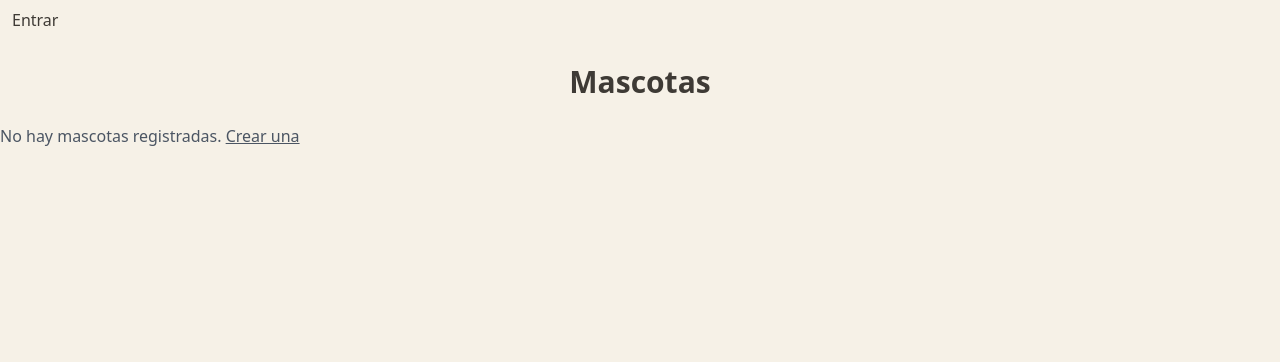
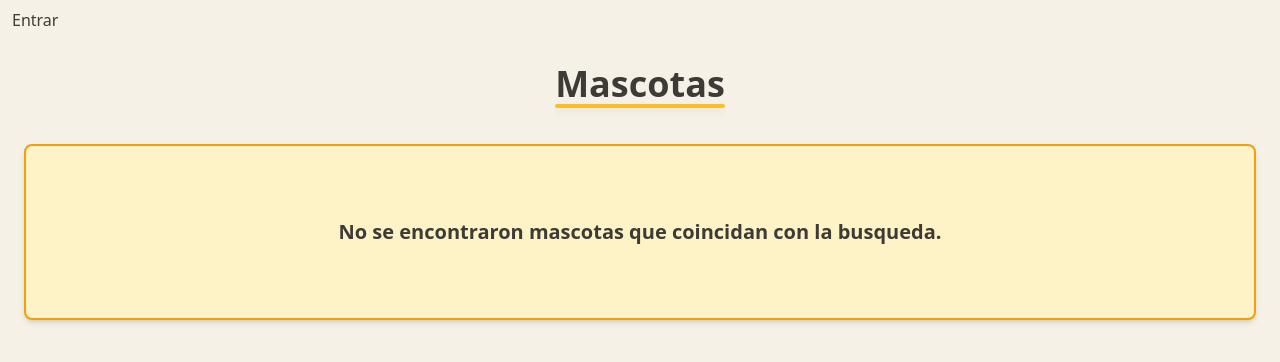
Before and after one commit to factor-rgb/Dynamus-Store, a Django app: page /list in a window 1280 px wide. Shown: the top 362 px of the page. Run offline with Django 5.2, Linux system fonts and the light colour scheme; data that the repository does not hold is empty; some libraries are stand-ins or nearby versions.

Commit message:
feat: improve pet list, deleted view comments.

```diff
--- a/src/core/templates/core/pet_list.html
+++ b/src/core/templates/core/pet_list.html
@@ -3,77 +3,130 @@
 {% block title %}Catty's/Listado de Mascotas{% endblock %}
 
 {% block content %}
-    <div class="flex flex-col gap-6 items-center justify-between my-6">
-        <h1 class="text-3xl font-bold ease-out">Mascotas</h1>
+    <!-- div with the title and a create button(with permissions) -->
+    <div class="flex flex-col gap-2 items-center justify-between mt-6">
+        <h2 class="text-4xl mb-4 font-bold relative inline-block after:content-['']
+                    after:absolute after:left-0 after:-bottom-1 after:w-full
+                    after:h-1 after:bg-amber-400 after:rounded-full after:shadow-md">
+            Mascotas
+        </h2>
+
         {% if user.employee.access_level >= 3%}
-            <a href="{% url 'core:create' %}" class="inline-block px-4 py-2 bg-blue-600 text-white rounded shadow">Crear mascota</a>
+            <a href="{% url 'core:create' %}"
+                class="bg-[#D98C5F] hover:bg-[#B97249]
+                        text-white font-medium block px-4 py-2.5 rounded-lg
+                        transition duration-200 justify-center">
+                Registrar nueva mascota
+            </a>
         {% endif %}
     </div>
 
-    {% if pets %}
+    <!-- if there are results, shows a navbar -->
+    {% if is_paginated and pets %}
+        <nav class="mt-6 mx-4 sm:mx-8 lg:mx-6 flex items-center justify-center space-x-1">
 
-        {% if is_paginated %}
-            <nav class="my-6 flex items-center justify-center space-x-2">
-
-                <!-- Botón Anterior -->
+            <!-- previous button -->
             {% if page_obj.has_previous %}
                 <a href="?page={{ page_obj.previous_page_number }}"
-                    class="px-3 py-1 border rounded hover:bg-gray-100">
+                    class="flex items-center gap-1 px-3 py-1 border-2 border-orange-400 rounded-xl hover:bg-white font-semibold">
+                    <svg
+                        xmlns="http://www.w3.org/2000/svg"
+                        width="19" height="19" viewBox="0 0 24 24"
+                        fill="none" stroke="currentColor"
+                        stroke-width="3"
+                    >
+                        <path d="m15 18-6-6 6-6"></path>
+                    </svg>
                     Anterior
                 </a>
             {% else %}
                 <span
-                        class="px-3 py-1 border rounded text-gray-400 bg-gray-100 cursor-not-allowed pointer-events-none">
+                    class="flex items-center text-zinc-600 gap-1 px-3 py-1 border-2 bg-zinc-200 border-gray-500 rounded-xl cursor-not-allowed pointer-events-none">
+                    <svg
+                        xmlns="http://www.w3.org/2000/svg"
+                        width="19" height="19" viewBox="0 0 24 24"
+                        fill="none" stroke="currentColor"
+                        stroke-width="2"
+                    >
+                        <path d="m15 18-6-6 6-6"></path>
+                    </svg>
                     Anterior
                 </span>
             {% endif %}
 
-                <!-- Página actual -->
-                <span class="px-3 py-1">
-                    Página {{ page_obj.number }} de {{ page_obj.paginator.num_pages }}
+            <!-- current page -->
+            <span class="px-3 py-1 text-lg font-semibold text-center">
+                Página<br class="sm:hidden"> {{ page_obj.number }} de {{ page_obj.paginator.num_pages }}
             </span>
 
-                <!-- Botón Siguiente -->
+            <!-- next button -->
             {% if page_obj.has_next %}
                 <a href="?page={{ page_obj.next_page_number }}"
-                    class="px-3 py-1 border rounded hover:bg-gray-100">
+                class="flex items-center gap-1 px-3 py-1 border-2 border-orange-400 rounded-xl hover:bg-white font-semibold">
                     Siguiente
+                    <svg
+                        xmlns="http://www.w3.org/2000/svg"
+                        width="19" height="19" viewBox="0 0 24 24"
+                        fill="none" stroke="currentColor"
+                        stroke-width="3">
+                        <path d="m9 6 6 6-6 6"></path>
+                    </svg>
                 </a>
             {% else %}
                 <span
-                        class="px-3 py-1 border rounded text-gray-400 bg-gray-100 cursor-not-allowed pointer-events-none">
+                    class="flex items-center text-zinc-600 gap-1 px-3 py-1 border-2 bg-zinc-200 border-gray-500 rounded-xl cursor-not-allowed pointer-events-none">
                     Siguiente
+                    <svg
+                        xmlns="http://www.w3.org/2000/svg"
+                        width="19" height="19" viewBox="0 0 24 24"
+                        fill="none" stroke="currentColor"
+                        stroke-width="3">
+                        <path d="m9 6 6 6-6 6"></path>
+                    </svg>
                 </span>
             {% endif %}
-
         </nav>
     {% endif %}
 
+    <!-- frame with the results of the search -->
     <div class="
-            bg-zinc-600
+        bg-amber-100
+        border-2
+        border-amber-500
         py-4
         px-4
-            mx-0 sm:mx-4 lg:mx-6
+        mx-4 sm:mx-8 lg:mx-6
+        my-6
         rounded-lg
-            grid grid-cols-1 md:grid-cols-2 lg:grid-cols-3
+        grid
+        grid-cols-[repeat(1,250px)]
+        sm:grid-cols-[repeat(2,300px)]
+        md:grid-cols-[repeat(2,300px)]
+        lg:grid-cols-[repeat(auto-fit,300px)]
         gap-6 md:gap-10 lg:gap-6
-            items-start
+        justify-center
+        shadow-md
     ">
+        <!-- if there are results, shows clickable cards to go into details -->
+        {% if pets %}
             {% for pet in pets %}
-                <a href="{% url 'core:detail' pet.pk %}" class="text-sm self-start">
+                <!-- shows the pet data and extra info if the user has permissions -->
+                <a href="{% url 'core:detail' pet.pk %}" class="text-sm w-full">
                     <article class="
                         bg-white
+                        border-2
                         rounded-lg
+                        border-amber-600
                         shadow
                         p-4
                         flex
                         flex-col
                         gap-2
-
                         transform-gpu
                         transition-all
                         duration-300
                         ease-out
+                        w-full
 
                         hover:scale-105
                         hover:shadow-xl
@@ -82,75 +135,117 @@
 
                         <h2 class="
                             text-xl sm:text-lg md:text-xl lg:text-2xl
-                            font-semibold text-gray-800
-                            border-b border-gray-300
+                            font-semibold
+                            border-b border-amber-400
                             pb-2 mb-4
                             text-center
                         ">
                             {{ pet.name|capfirst }}
                         </h2>
-                        <p class="text-sm text-gray-600">
-                            <strong>Edad:</strong> {{ pet.age }} años
+                        <p class="">
+                            <strong>Edad:</strong><br>
+                            {{ pet.age }} años
                         </p>
-                        <p class="text-sm text-gray-600">
-                            <strong>Raza:</strong> {{ pet.breed }}
+                        <p class="">
+                            <strong>Raza:</strong><br>
+                            {{ pet.breed }}
                         </p>
-                        <p class="text-sm text-gray-600">
-                            <strong>Sexo:</strong> {{ pet.gender }}
+                        <p class="">
+                            <strong>Sexo:</strong><br>
+                            {{ pet.gender }}
                         </p>
-                        <p class="text-sm text-gray-600">
-                            <strong>Tamaño:</strong> {{ pet.size }}
+                        <p class="">
+                            <strong>Tamaño:</strong><br>
+                            {{ pet.size }}
                         </p>
-                        <p class="mt-2 text-sm text-gray-700 truncate">
+                        {% if user.employee.access_level >= 3%}
+                            <p class="mt-2 truncate">
                                 <strong>Anotaciones:</strong><br>
                                 {{ pet.annotations|default:"No hay anotaciones registradas" }}
                             </p>
+                        {% endif %}
                     </article>
                 </a>
             {% endfor %}
+        {% else %}
+            <article class="
+                col-span-full
+                flex
+                items-center
+                justify-center
+                w-full
+            ">
+                <p class="text-center text-xl font-bold m-14">
+                    No se encontraron mascotas que coincidan con la busqueda.
+                </p>
+            </article>
+        {% endif %}
     </div>
 
-        {% if is_paginated %}
-            <nav class="my-6 flex items-center justify-center space-x-2">
+    <!-- if there are results, shows a navbar -->
+    {% if is_paginated and pets %}
+        <nav class="mb-6 flex items-center justify-center space-x-1">
 
-                <!-- Botón Anterior -->
+            <!-- previous button -->
             {% if page_obj.has_previous %}
                 <a href="?page={{ page_obj.previous_page_number }}"
-                    class="px-3 py-1 border rounded hover:bg-gray-100">
+                    class="flex items-center gap-1 px-3 py-1 border-2 border-orange-400 rounded-xl hover:bg-white font-semibold">
+                    <svg
+                        xmlns="http://www.w3.org/2000/svg"
+                        width="19" height="19" viewBox="0 0 24 24"
+                        fill="none" stroke="currentColor"
+                        stroke-width="3"
+                    >
+                        <path d="m15 18-6-6 6-6"></path>
+                    </svg>
                     Anterior
                 </a>
             {% else %}
                 <span
-                        class="px-3 py-1 border rounded text-gray-400 bg-gray-100 cursor-not-allowed pointer-events-none">
+                    class="flex items-center text-zinc-600 gap-1 px-3 py-1 border-2 bg-zinc-200 border-gray-500 rounded-xl cursor-not-allowed pointer-events-none">
+                    <svg
+                        xmlns="http://www.w3.org/2000/svg"
+                        width="19" height="19" viewBox="0 0 24 24"
+                        fill="none" stroke="currentColor"
+                        stroke-width="2"
+                    >
+                        <path d="m15 18-6-6 6-6"></path>
+                    </svg>
                     Anterior
                 </span>
             {% endif %}
 
-                <!-- Página actual -->
-                <span class="px-3 py-1">
-                    Página {{ page_obj.number }} de {{ page_obj.paginator.num_pages }}
+            <!-- current page -->
+            <span class="px-3 py-1 text-lg font-semibold text-center">
+                Página<br class="sm:hidden"> {{ page_obj.number }} de {{ page_obj.paginator.num_pages }}
             </span>
 
-                <!-- Botón Siguiente -->
+            <!-- next button -->
             {% if page_obj.has_next %}
                 <a href="?page={{ page_obj.next_page_number }}"
-                    class="px-3 py-1 border rounded hover:bg-gray-100">
+                class="flex items-center gap-1 px-3 py-1 border-2 border-orange-400 rounded-xl hover:bg-white font-semibold">
                     Siguiente
+                    <svg
+                        xmlns="http://www.w3.org/2000/svg"
+                        width="19" height="19" viewBox="0 0 24 24"
+                        fill="none" stroke="currentColor"
+                        stroke-width="3">
+                        <path d="m9 6 6 6-6 6"></path>
+                    </svg>
                 </a>
             {% else %}
                 <span
-                        class="px-3 py-1 border rounded text-gray-400 bg-gray-100 cursor-not-allowed pointer-events-none">
+                    class="flex items-center text-zinc-600 gap-1 px-3 py-1 border-2 bg-zinc-200 border-gray-500 rounded-xl cursor-not-allowed pointer-events-none">
                     Siguiente
+                    <svg
+                        xmlns="http://www.w3.org/2000/svg"
+                        width="19" height="19" viewBox="0 0 24 24"
+                        fill="none" stroke="currentColor"
+                        stroke-width="3">
+                        <path d="m9 6 6 6-6 6"></path>
+                    </svg>
                 </span>
             {% endif %}
-
         </nav>
     {% endif %}
-
-    {% else %}
-        <p class="text-gray-600">
-            No hay mascotas registradas.
-            <a href="{% url 'core:create' %}" class="underline">Crear una</a>
-        </p>
-    {% endif %}
 {% endblock content %}
--- a/src/core/views.py
+++ b/src/core/views.py
@@ -7,13 +7,11 @@ from django.contrib.auth.views import LoginView
 from django.contrib.auth.decorators import login_not_required # type:ignore
 from django.contrib.auth import update_session_auth_hash, login
 from django.db.models.base import Model as Model
-from django.forms import BaseModelForm
-from django.http import HttpResponse
 from django.urls import reverse_lazy
 from django.views.generic import ListView, DetailView, CreateView, UpdateView, DeleteView
 from .models import Pet
+from .forms import CustomAuthenticationForm, CustomCreationForm, UserProfileForm, PetForm
 
-from .forms import CustomAuthenticationForm, CustomCreationForm, UserProfileForm, PetForm
 
 @login_not_required
 def index(request):
@@ -67,23 +65,19 @@ class UpdateProfileView(UpdateView):
         return response
 
 
-
-# Lista de mascotas
 class PetListView(ListView):
     model = Pet
     template_name = "core/pet_list.html"
     context_object_name = "pets"
-    paginate_by = 10  # Opcional
+    paginate_by = 12
 
 
-# Detalle de una mascota
 class PetDetailView(DetailView):
     model = Pet
     template_name = "core/pet_detail.html"
     context_object_name = "pet"
 
 
-# Crear mascota
 class PetCreateView(CreateView):
     model = Pet
     form_class = PetForm
@@ -91,7 +85,6 @@ class PetCreateView(CreateView):
     success_url = reverse_lazy("core:list")
 
 
-# Editar mascota
 class PetUpdateView(UpdateView):
     model = Pet
     form_class = PetForm
@@ -99,7 +92,6 @@ class PetUpdateView(UpdateView):
     success_url = reverse_lazy("core:list")
 
 
-# Eliminar mascota
 class PetDeleteView(DeleteView):
     model = Pet
     template_name = "core/pet_confirm_delete.html"
```
Lines whose indentation alone changed are shown as unchanged.
